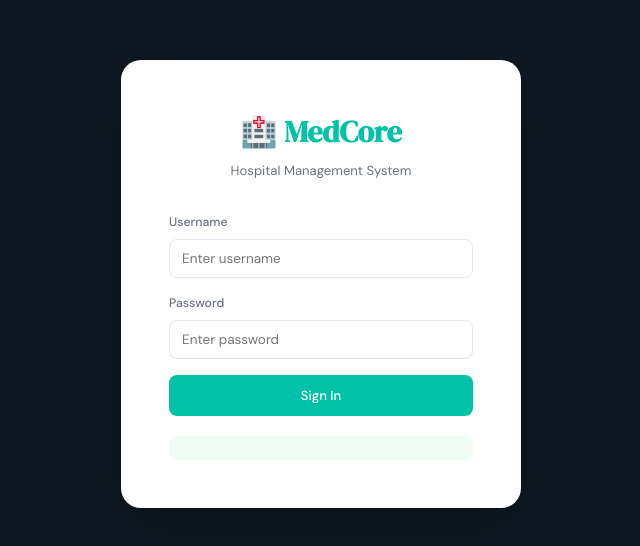
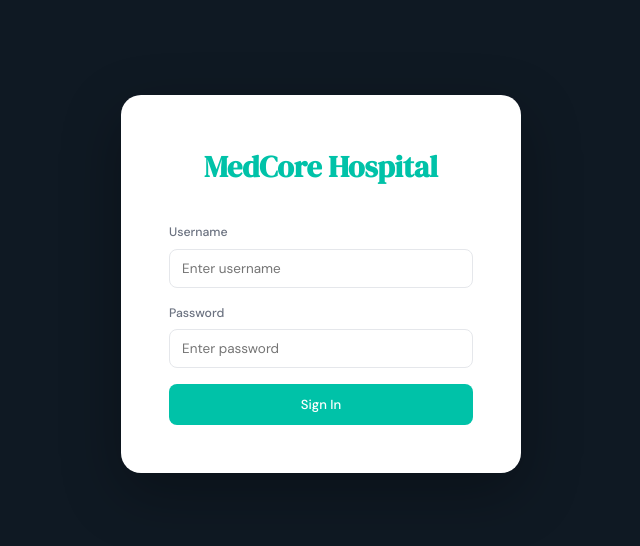
Before and after one commit to mdshareef786/hospital-api, a React (Vite) app in the folder frontend/: page /login in a window 1280 px wide. Shown: the part 116-662 px from the top of the page, without its empty margins (319-959 px from the left). Built offline with nearby package versions, Linux system fonts and the light colour scheme.

Commit message:
Update LoginPage.jsx

```diff
--- a/frontend/src/pages/LoginPage.jsx
+++ b/frontend/src/pages/LoginPage.jsx
@@ -27,8 +27,7 @@ export default function LoginPage() {
     <div className="login-page">
       <div className="login-card">
         <div className="login-logo">
-          <h1>🏥 <span>MedCore</span></h1>
-          <p>Hospital Management System</p>
+          <h1><span>MedCore Hospital</span></h1>
         </div>
 
         <form onSubmit={handleSubmit}>
@@ -67,9 +66,7 @@ export default function LoginPage() {
           </button>
         </form>
 
-        <div style={{ marginTop: 20, padding: '12px', background: '#f0fdf4', borderRadius: 8, fontSize: '0.8rem', color: '#065f46' }}>
         </div>
       </div>
-    </div>
   );
 }
```
